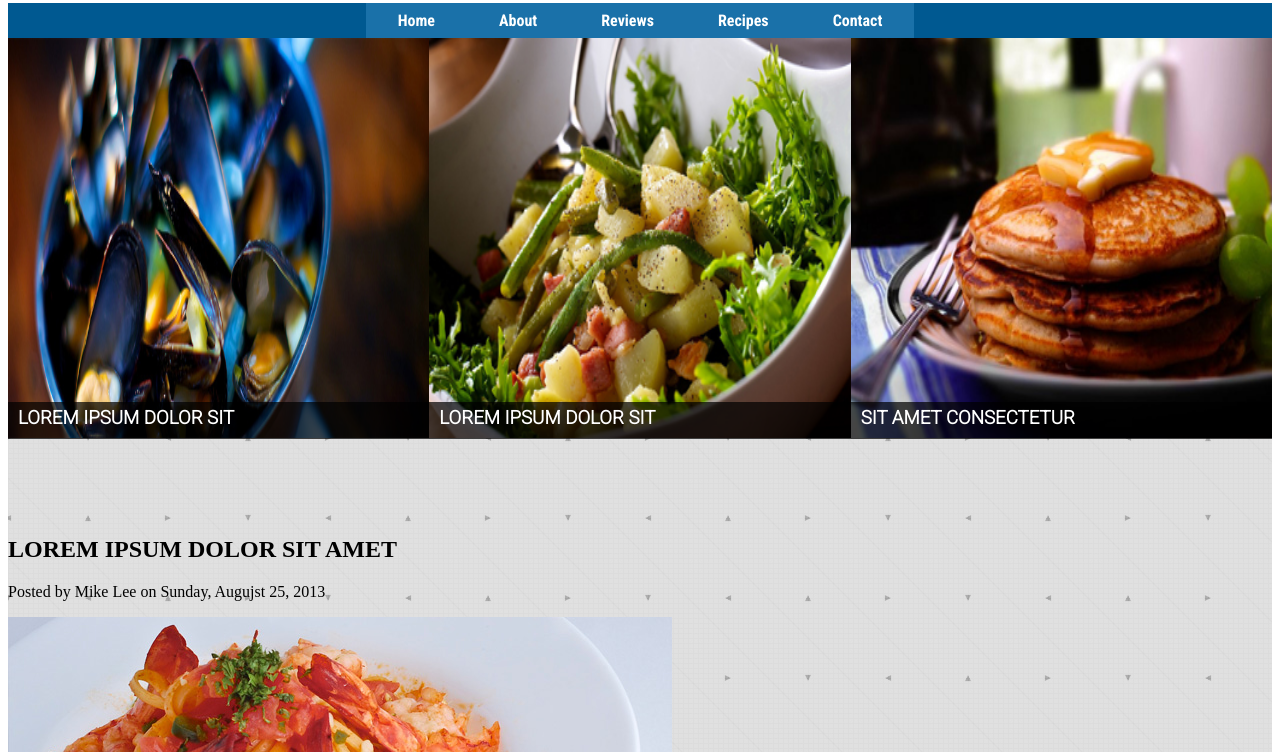
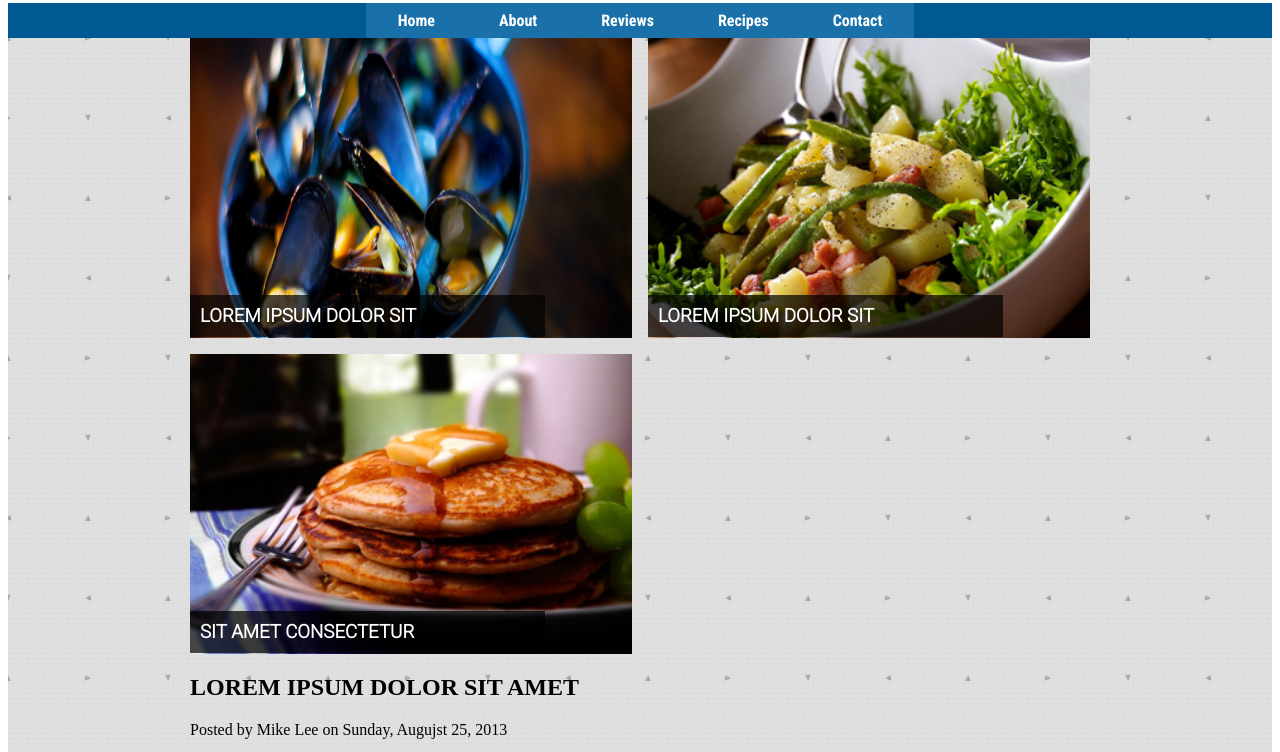
Before and after one commit to 1Sami1/FoodExplorer, a website: page dev/index.html in a window 1280 px wide. Shown: the part 45-797 px from the top of the page. Drawn offline with nearby package versions, Linux system fonts and the light colour scheme; files that its build step writes are made by us from their sources.

Commit message:
Added Ids on grid images, edited grid in css

```diff
--- a/dev/index.html
+++ b/dev/index.html
@@ -47,15 +47,15 @@
 	<!-- <h1>Replace Me with Your HTML Code...</h1> -->
 	<!-- main grid -->
 	<div class="grid-section">
-		<div class="image">
+		<div class="image1" id="image">
 			<img src="images/mussel.jpg" alt="">
 			<h3>LOREM IPSUM DOLOR SIT </h3>
 		</div >
-		<div class="image">
+		<div class="image2" id="image">
 			<img src="images/salad.jpg" alt="">
 			<h3>LOREM IPSUM DOLOR SIT </h3>
 		</div>
-		<div class="image">
+		<div class="image3" id="image">
 			<img src="images/pancake.jpg" alt="">
 			<h3>SIT AMET CONSECTETUR </h3>
 		</div>
--- a/dev/scss/_herogrid.scss
+++ b/dev/scss/_herogrid.scss
@@ -1,27 +1,57 @@
 .grid-section{
-    img{
-        max-width: 100%;
+    display: grid;
+    grid-template-rows: 1fr;
+    gap: .5rem;
+    #image{
+        position: relative;
+        margin: 0;
+        padding: 0;
+
+        img{
+            display: block;
+            width: 100%;
+            height: 300px;
+
     }
     h3{
         background-color: rgba(0, 0, 0, 0.708);
         color: white;
-        position: relative;
-        bottom: 3.7rem;
-        height: 2rem;
+        position: absolute;
+        width: 345px;
+        padding-top: 10px;
+        padding-bottom: 10px;
         padding-left: 10px;
-        padding-top: 5px;
+        font-weight: 700;
+        left: 0;
+        top: 14.9rem;
+
+
+
         font-family: 'Roboto', sans-serif;
+
     }
+    }
+
 
 }
 
 @media (min-width: 670px) {
     .grid-section{
         display: grid;
-        grid-template-columns: repeat(3, 1fr);
-
+        grid-template-columns: repeat(2, 1fr);
+        gap: 1rem;
         img{
             height: 400px;
         }
     }
 }
+
+@media (min-width: 1000px ) {
+    .grid-section, article{
+        width: 900px;
+        margin: 0 auto;
+    }
+    aside{
+        float: right;
+    }
+}
```
